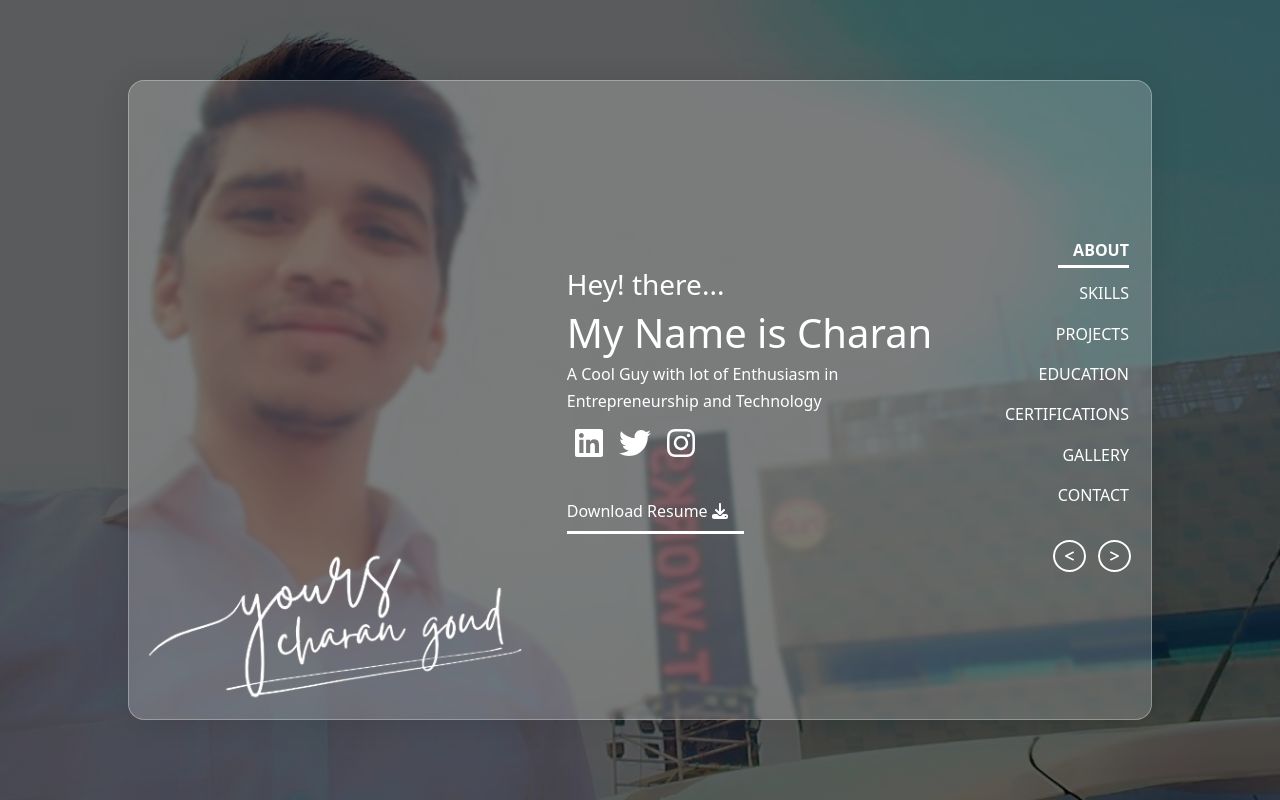
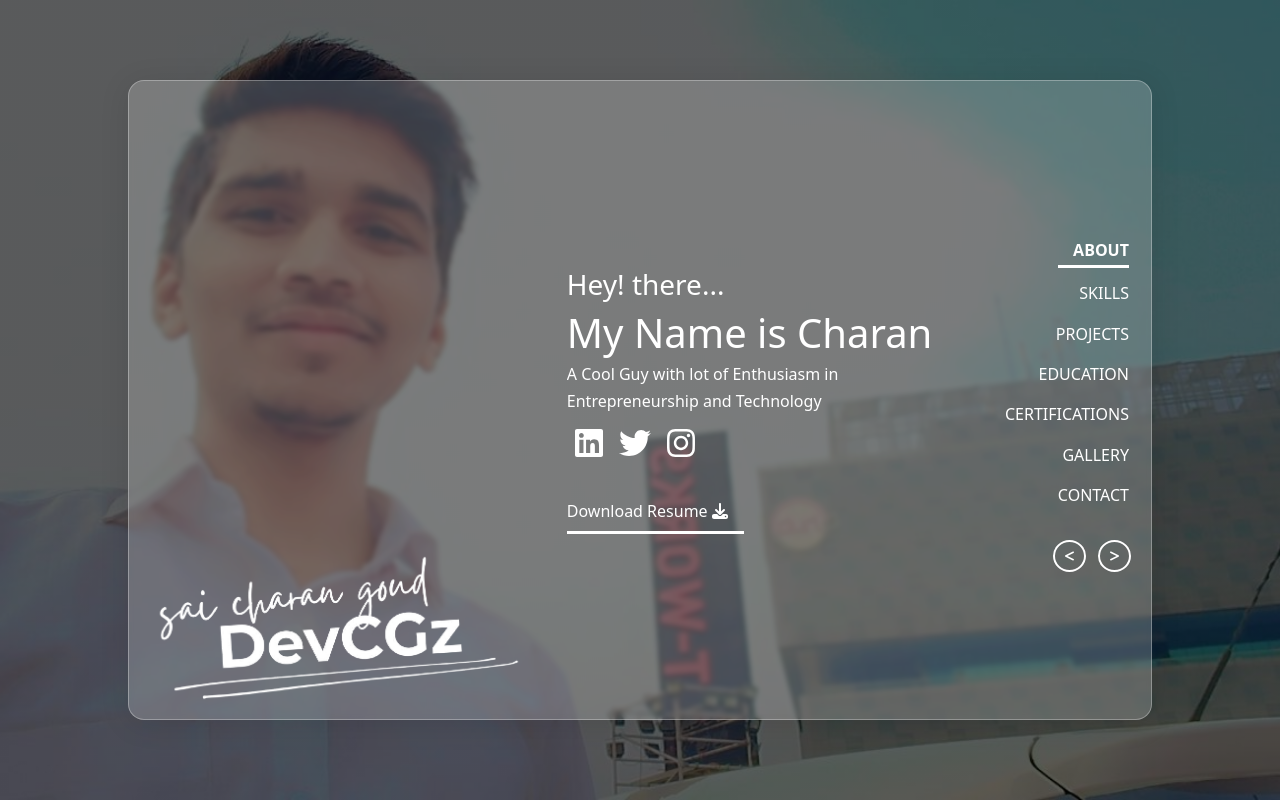
Before and after one commit to rglitz/charanportforlio, a React (Vite) app in the folder frontend/: page / in a window 1280 px wide. Built offline with nearby package versions, Linux system fonts and the light colour scheme.

Commit message:
digital signature

```diff
--- a/frontend/src/App.jsx
+++ b/frontend/src/App.jsx
@@ -83,8 +83,8 @@ const App = () => {
           <div className="mob-hide col-md-5 d-flex flex-column justify-content-end">
             <img
               className="img-fluid p-3 ps-0"
-              src="assets/yours-charan-goud-digital.png"
-              alt="yours-charan-goud-digital"
+              src="assets/devcgz-digital.png"
+              alt="sai-charan-goud-digital"
             />
           </div>
 
--- a/frontend/src/components/Skills.jsx
+++ b/frontend/src/components/Skills.jsx
@@ -6,7 +6,7 @@ function Skills() {
             <h5>Frontend</h5>
             <h6> — HTML | CSS | Bootstrap | TailwindCSS | Javascript | ReactJS | AngularJS</h6>
             <h5>Programming Languages</h5>
-            <h6> — NodeJS | Python | PHP</h6>
+            <h6> — NodeJS | Java | Python | PHP</h6>
             <h5>Database</h5>
             <h6> — MySQL | MongoDB</h6>
             <h5>Digital Marketing</h5>
```
Also changed, not shown: frontend/public/assets/devcgz-digital.png (added), frontend/public/assets/yours-charan-goud-digital.png (deleted).
